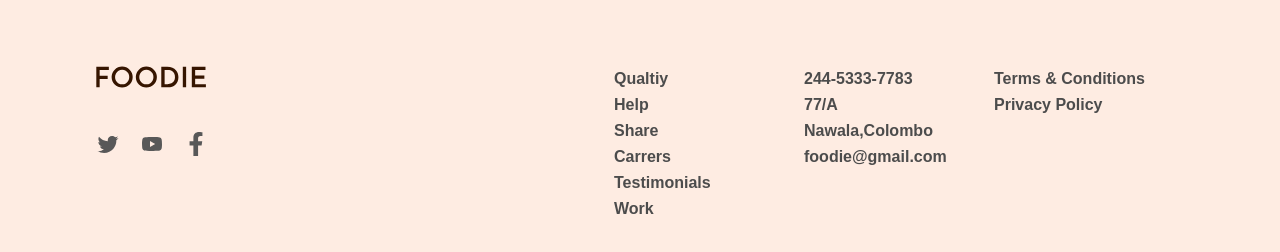
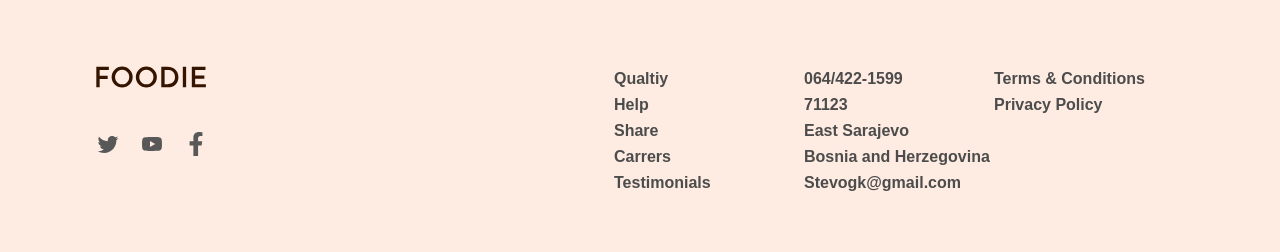
Before and after one commit to stevoPeric/Pubcrawl, a React (Create React App) app: page / in a window 1280 px wide. Shown: the part 2601-2853 px from the top of the page. Built offline with nearby package versions, Linux system fonts and the light colour scheme; the HTML template or start-up script is replaced by a standard one.

Commit message:
update some of the footer

```diff
--- a/src/Components/Footer.js
+++ b/src/Components/Footer.js
@@ -24,13 +24,13 @@ const Footer = () => {
           <span>Share</span>
           <span>Carrers</span>
           <span>Testimonials</span>
-          <span>Work</span>
         </div>
         <div className="footer-section-columns">
-          <span>244-5333-7783</span>
-          <span>77/A</span>
-          <span>Nawala,Colombo</span>
-          <span>foodie@gmail.com</span>
+          <span>064/422-1599</span>
+          <span>71123</span>
+          <span>East Sarajevo</span>
+          <span>Bosnia and Herzegovina</span>
+          <span>Stevogk@gmail.com</span>
         </div>
         <div className="footer-section-columns">
           <span>Terms & Conditions</span>
```
